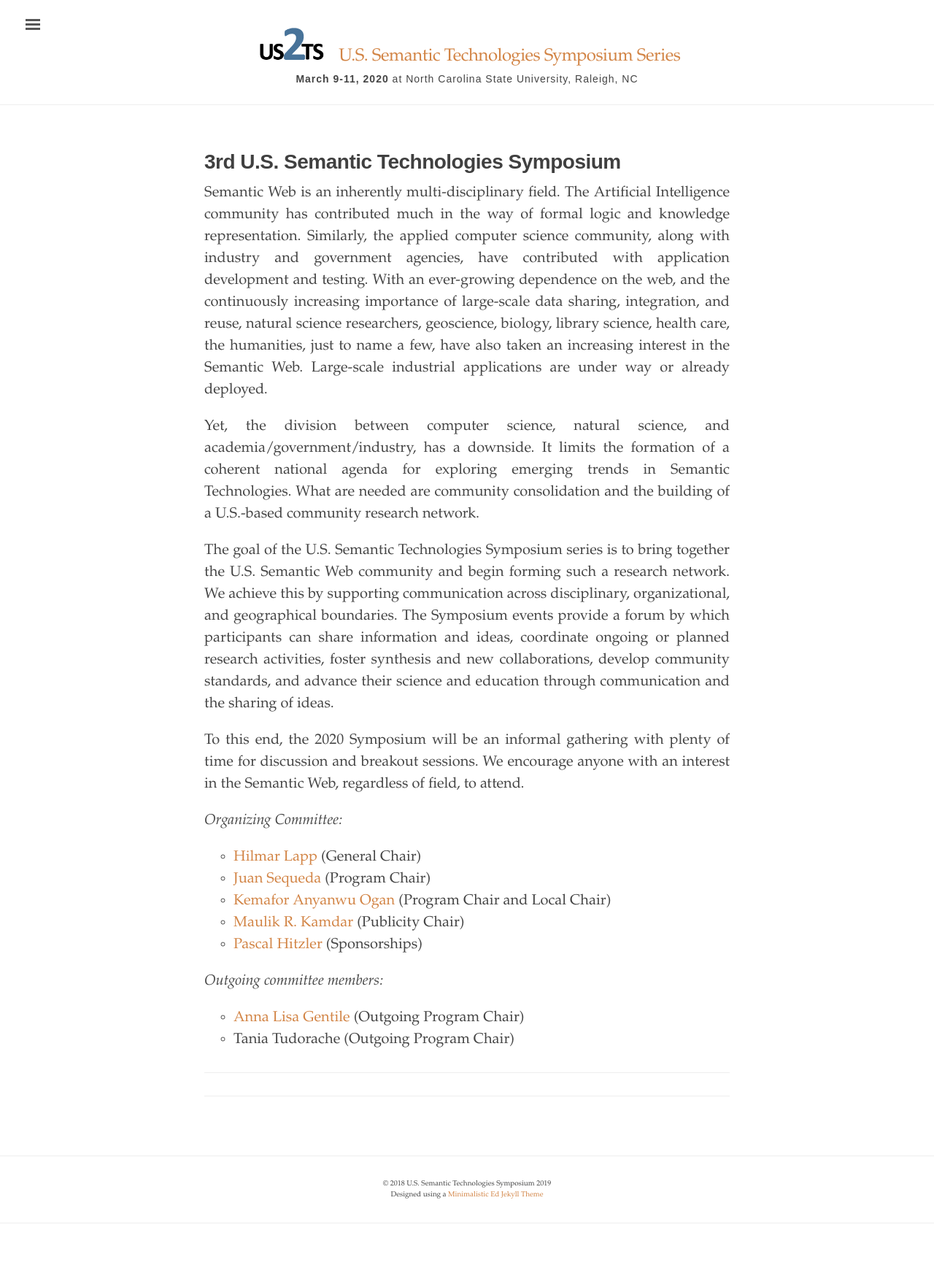
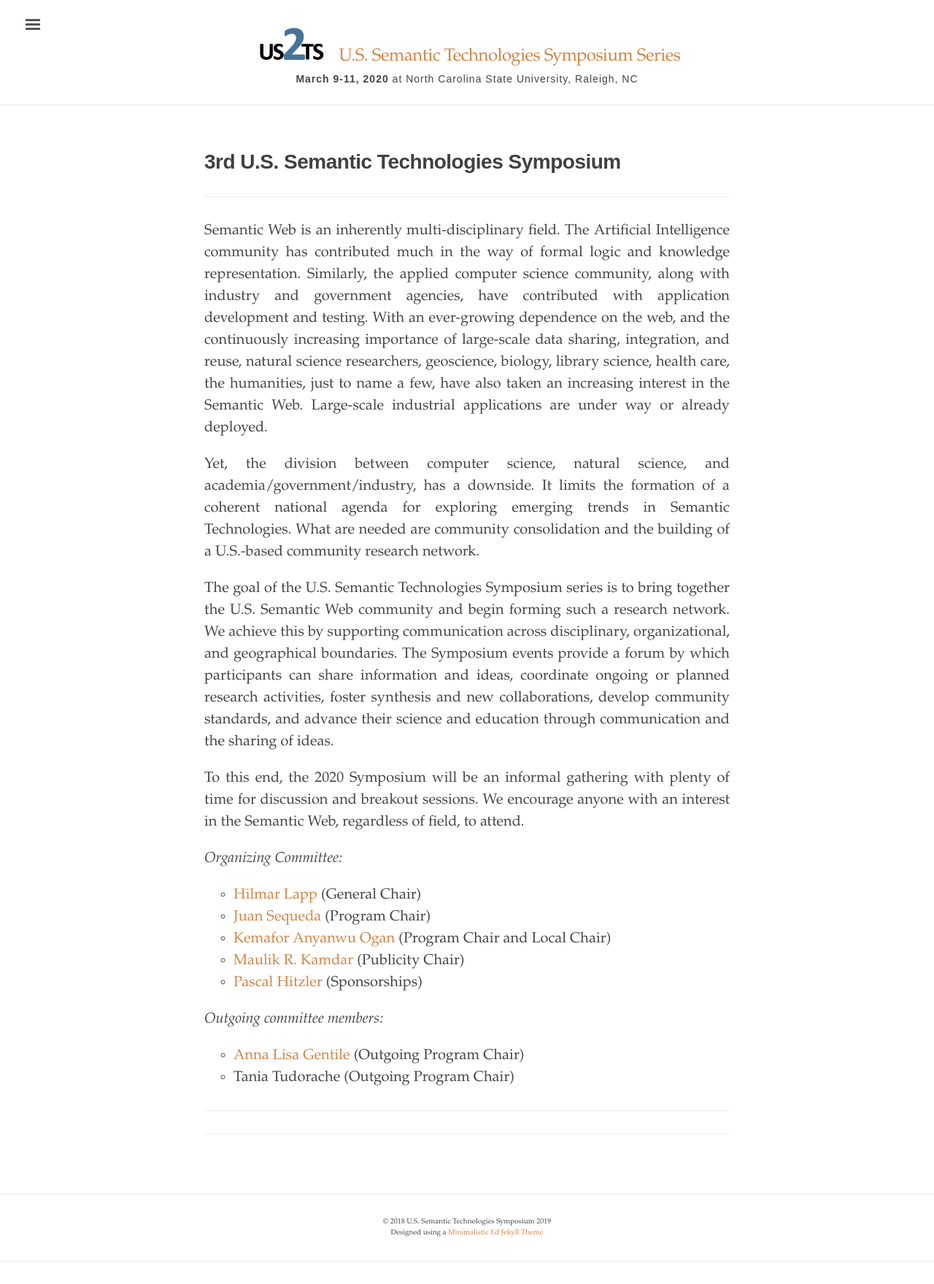
Before and after one commit to us2ts/us2ts.github.io, a Jekyll site: the page built from index.md, in a window 1280 px wide. Shown: the whole page at 73% size. Built offline with Jekyll 4.4.1, drawn with Linux system fonts in a browser that asks for light colours; before the commit the page ends 1707 px from its top, so only the background shows below that.

Commit message:
putting edition title

```diff
--- a/_config.yml
+++ b/_config.yml
@@ -2,6 +2,7 @@
 
 # Setup
 title:               'U.S. Semantic Technologies Symposium Series'
+editiontitle:        '3rd U.S. Semantic Technologies Symposium'
 location:            'North Carolina State University, Raleigh, NC'
 date:                'March 9-11, 2020'
 description:         'Annual conference for the North-American Semantic Web community'
--- a/_layouts/page.html
+++ b/_layouts/page.html
@@ -3,7 +3,8 @@
 ---
 
 <div class="page">
-  <h1 class="page-title">{{ page.title }}</h1>
+  <h1 class="page-title">{{ site.editiontitle }}</h1><hr>
+  <!--<h1 class="page-title">{{ page.title }}</h1>-->
   <!--<h5 align="right"><i>Posted by: {{ page.author }}</i></h5>-->
   <div align="justify">{{ content }}</div>
   <hr>
```
